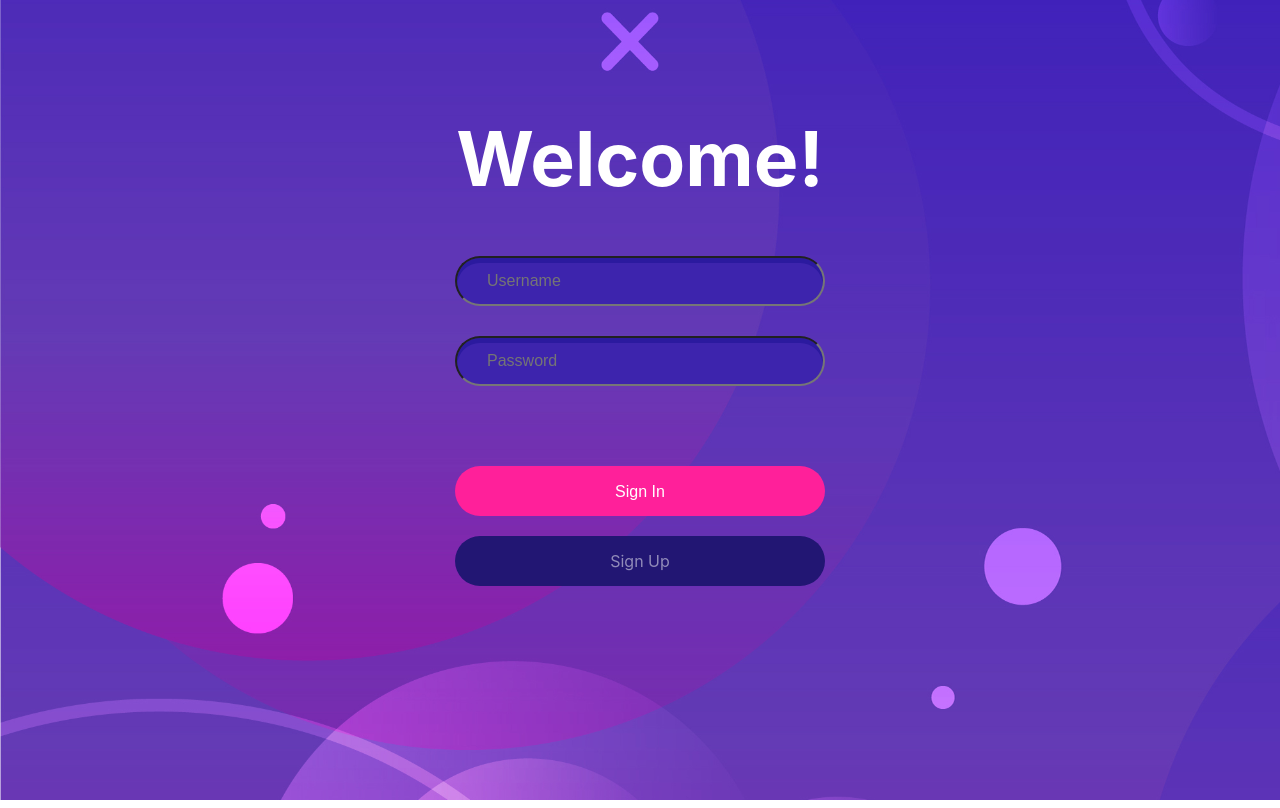
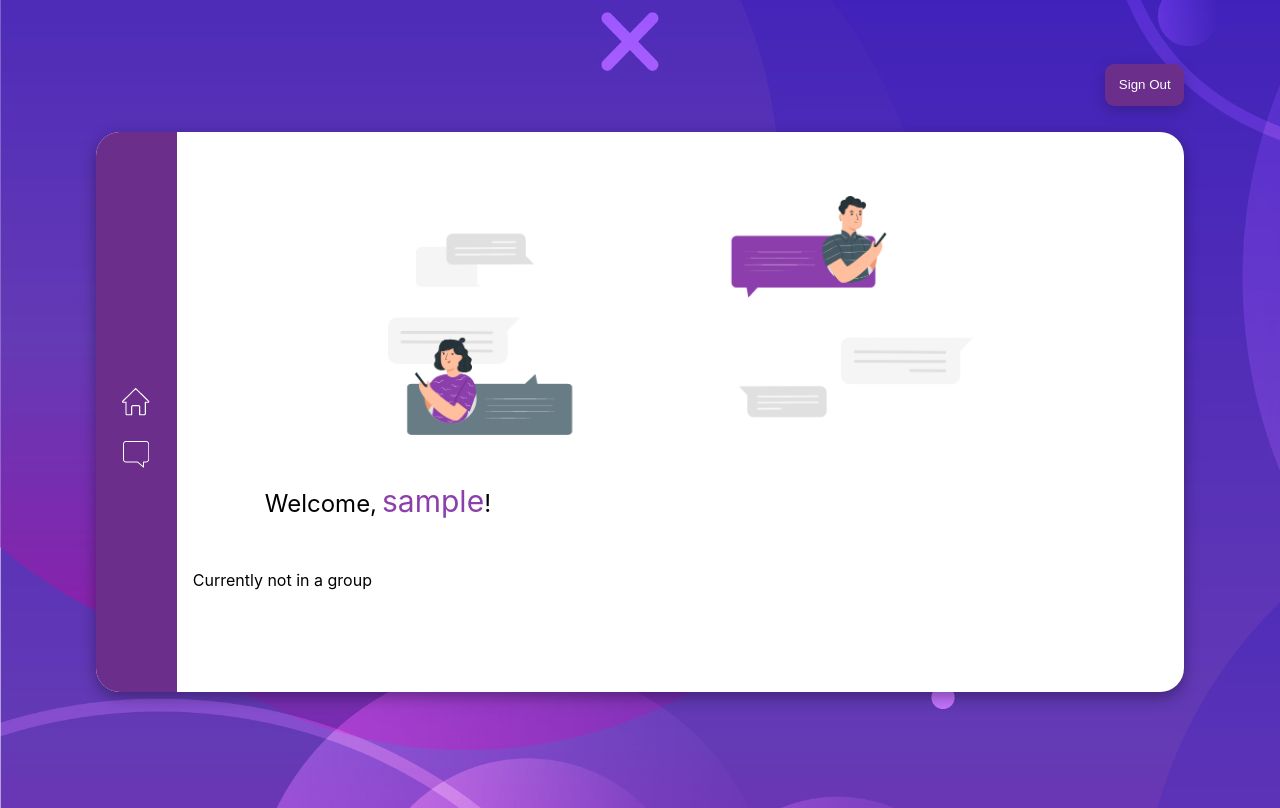
Before and after one commit to tachyon83/chitchat, a React (Create React App) app: page /main in a window 1280 px wide. Before the commit this address led to /signin. Built offline with nearby package versions, Linux system fonts and the light colour scheme; sample sign-in values are in the browser's storage.

Commit message:
[fix] Change recoil to local storage

```diff
--- a/src/components/Chat/Chat.jsx
+++ b/src/components/Chat/Chat.jsx
@@ -1,10 +1,8 @@
 import React from 'react';
 import styles from './chat.module.scss';
-import { useRecoilValue } from 'recoil';
-import { UsernameState } from '../../recoil/atoms';
 
 function Chat({ chat }) {
-  const username = useRecoilValue(UsernameState);
+  const username = localStorage.getItem('username');
 
   if (chat.from === null) {
     return (
--- a/src/components/Chatting/Chatting.jsx
+++ b/src/components/Chatting/Chatting.jsx
@@ -1,14 +1,12 @@
 import React, { useEffect, useState } from 'react';
 import socketIo from '../../utils/util';
-import { useRecoilValue } from 'recoil';
-import { UsernameState } from '../../recoil/atoms';
 import styles from './chatting.module.scss';
 import Rodal from 'rodal';
 import 'rodal/lib/rodal.css';
 import Chat from '../Chat/Chat';
 
 function Chatting({ roomId, setRoomId }) {
-  const username = useRecoilValue(UsernameState);
+  const username = localStorage.getItem('username');
   const [roomInfo, setRoomInfo] = useState({});
   const [userEditInput, setUserEditInput] = useState({
     roomTitle: '',
--- a/src/components/Container/Container.jsx
+++ b/src/components/Container/Container.jsx
@@ -7,12 +7,9 @@ import { useHistory } from 'react-router-dom';
 import socketIo from '../../utils/util';
 import axios from 'axios';
 import styles from './container.module.scss';
-import { useSetRecoilState } from 'recoil';
-import { UsernameState } from '../../recoil/atoms';
 
 function Container({ children }) {
   const history = useHistory();
-  const setUsernameState = useSetRecoilState(UsernameState);
 
   const handleSignout = () => {
     axios
@@ -20,11 +17,11 @@ function Container({ children }) {
       .then((res) => {
         console.log(res.data);
         if (res.data.result) {
-          setUsernameState('');
+          localStorage.setItem('username', '');
           socketIo.removeSocket();
           history.push('/signin');
         } else {
-          alert('failed to signout');
+          alert('Failed to signout');
         }
       })
       .catch((err) => console.log(err));
--- a/src/pages/Lobby/Lobby.jsx
+++ b/src/pages/Lobby/Lobby.jsx
@@ -14,7 +14,16 @@ function Lobby() {
   const [userList, setUserList] = useState([]);
 
   const handleCreateNewGroup = () => {
-    setShowNewGroupModal(true);
+    socketIo.getSocket().then((socket) => {
+      socket.emit('user.read', (res) => {
+        if (res.packet.groupId) {
+          alert('You are already in a group');
+          return;
+        } else {
+          setShowNewGroupModal(true);
+        }
+      });
+    });
   };
 
   const handleAddNewGroup = (e) => {
@@ -23,15 +32,6 @@ function Lobby() {
       alert('Fill in the blank');
       return;
     }
-
-    socketIo.getSocket().then((socket) => {
-      socket.emit('user.read', (res) => {
-        if (res.packet.groupId) {
-          alert('You are already in a group');
-          return;
-        }
-      });
-    });
 
     socketIo.getSocket().then((socket) => {
       socket.emit('user.createGroup', newGroupName, (res) => {
--- a/src/pages/Main/Main.jsx
+++ b/src/pages/Main/Main.jsx
@@ -1,14 +1,12 @@
 import React, { useEffect, useState } from 'react';
 import Container from '../../components/Container/Container';
 import socketIo from '../../utils/util';
-import { useRecoilValue } from 'recoil';
-import { UsernameState } from '../../recoil/atoms';
 import { withRouter } from 'react-router';
 import ChattingImage from '../../assets/room-wrap-bg.png';
 import styles from './main.module.scss';
 
 function Main() {
-  const username = useRecoilValue(UsernameState);
+  const username = localStorage.getItem('username');
   const [currentGroup, setCurrentGroup] = useState('');
 
   const fetchUserInfo = () => {
@@ -16,6 +14,7 @@ function Main() {
     socketIo.getSocket().then((socket) => {
       socket.emit('user.read', (res) => {
         console.log('USER READ');
+        localStorage.setItem('username', res.packet.id);
         setCurrentGroup(res.packet.groupId);
         console.log(res.packet);
       });
@@ -51,6 +50,7 @@ function Main() {
         {currentGroup && (
           <button onClick={leaveGroup}>Leave Current Group</button>
         )}
+        {!currentGroup && 'Currently not in a group'}
       </div>
     </Container>
   );
--- a/src/pages/Signin/Signin.jsx
+++ b/src/pages/Signin/Signin.jsx
@@ -3,12 +3,9 @@ import { Link } from 'react-router-dom';
 import { withRouter } from 'react-router';
 import axios from 'axios';
 import socketIo from '../../utils/util';
-import { useSetRecoilState } from 'recoil';
-import { UsernameState } from '../../recoil/atoms';
 import styles from './signin.module.scss';
 
 function Signin({ history }) {
-  const setUsernameState = useSetRecoilState(UsernameState);
   const [input, setInput] = useState({ username: '', password: '' });
   const { username, password } = input;
 
@@ -26,12 +23,19 @@ function Signin({ history }) {
     }
     axios
       .post('/user/signin', input, { withCredentials: true })
-      .then(async (res) => {
+      .then((res) => {
         if (res.data.result) {
-          setUsernameState(res.data.packet);
-          await socketIo.getSocket();
-          console.log('SIGN IN');
-          history.push('/main');
+          socketIo.getSocket().then((socket) => {
+            localStorage.setItem('username', res.data.packet);
+            console.log('socket is ready');
+            if (socket) {
+              console.log('SIGN IN');
+              console.log(socket);
+              history.push('/main');
+            } else {
+              alert('Failed to sign in');
+            }
+          });
         } else {
           alert('Incorrect username or password.');
           setInput({ username: '', password: '' });
--- a/src/utils/AuthRoute.js
+++ b/src/utils/AuthRoute.js
@@ -1,14 +1,15 @@
 import React from 'react';
 import { Route, Redirect } from 'react-router-dom';
-import { useRecoilValue } from 'recoil';
-import { UsernameState } from '../recoil/atoms';
 
 function AuthRoute({ privateRoute, children, ...rest }) {
-  const username = useRecoilValue(UsernameState);
+  const username = localStorage.getItem('username');
 
   const checkAuth = () => {
-    return username !== '';
+    console.log(username);
+    return username;
   };
+
+  console.log('auth route');
 
   if (privateRoute) {
     return (
```
